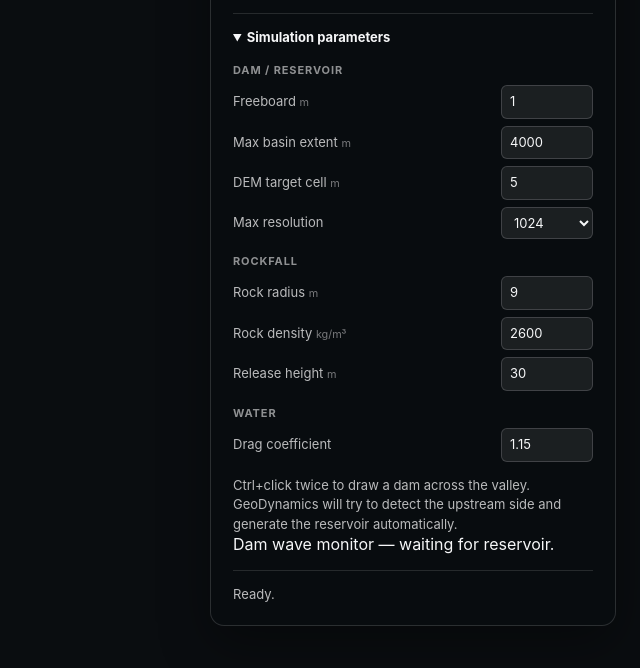
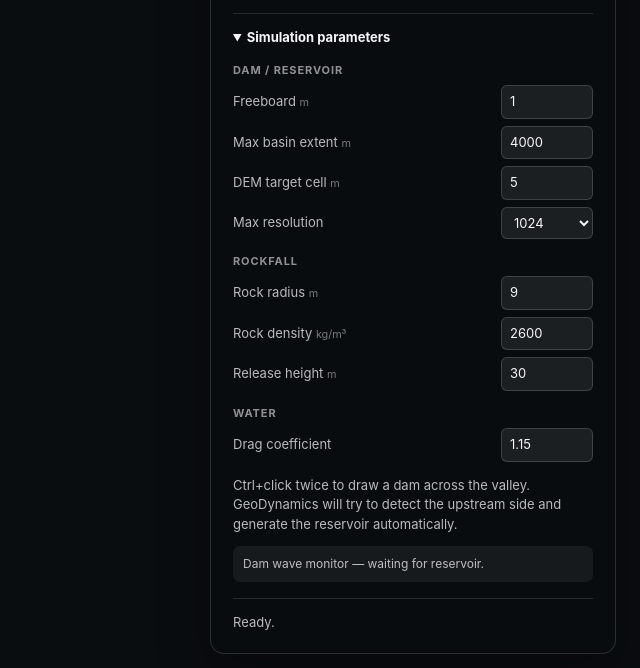
Before and after one commit to nicogis/GeoDynamics, a website built with Vite: page index.html in a window 1280 px wide. Shown: the part 132-800 px from the top of the page, without its empty margins (640-1280 px from the left). Built offline with nearby package versions, Linux system fonts and the light colour scheme; what @arcgis/core would draw is missing.

Commit message:
Style overtopping alert telemetry

```diff
--- a/src/styles.css
+++ b/src/styles.css
@@ -31,7 +31,7 @@ body {
   font-size: 30px;
 }
 
-.panel p, #help, #status, .settings {
+.panel p, #help, #overtopping, #status, .settings {
   margin: 0;
   color: rgba(255, 255, 255, 0.72);
   line-height: 1.5;
@@ -108,6 +108,20 @@ body {
   font-size: 13px;
 }
 
+#overtopping {
+  margin-top: 12px;
+  padding: 9px 10px;
+  border-radius: 7px;
+  font-size: 12px;
+  background: rgba(255, 255, 255, 0.06);
+}
+
+#overtopping[data-state="alert"] {
+  color: #ff8b8b;
+  background: rgba(180, 30, 30, 0.22);
+  font-weight: 700;
+}
+
 #status {
   margin-top: 16px;
   padding-top: 14px;
```
